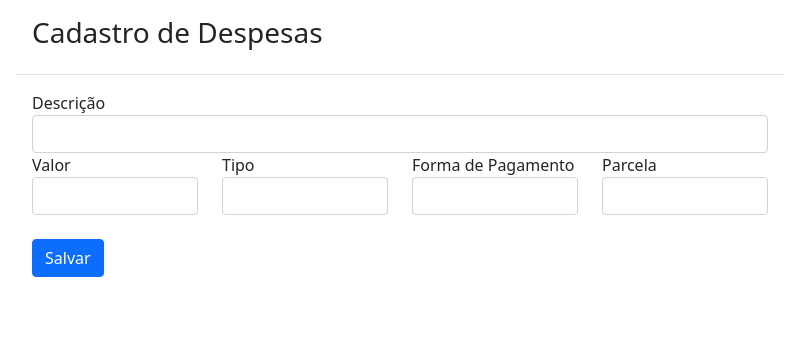
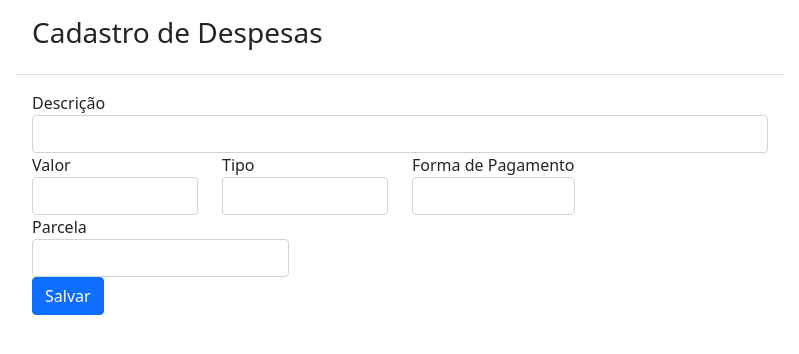
Before and after one commit to davi-system/GSYSTEM, a CakePHP app: the page made by app/View/Despesas/add.ctp in a window 1280 px wide. Shown: the top 354 px of the page, without its empty margins (240-1039 px from the left). Run offline with PHP 8.4 and a stand-in for CakePHP, Linux system fonts and the light colour scheme; the template is opened without the code that fills it, so the values that code supplies are empty; form fields are guessed from the names that the template uses; some libraries are stand-ins or nearby versions.

Commit message:
alterando class da div

```diff
--- a/app/View/Despesas/add.ctp
+++ b/app/View/Despesas/add.ctp
@@ -48,7 +48,7 @@
                             ?>
                         </div>
 
-                        <div class="col-md-3">
+                        <div class="col-auto">
                             <?php
                                 echo $this->Form->input('des_frp_fk', array(
                                     'label' => 'Forma de Pagamento',
@@ -61,7 +61,7 @@
                             ?>
                         </div>
 
-                        <div class="col-md-3">
+                        <div class="col-auto">
                             <?php
                                 echo $this->Form->input('des_parcela', array(
                                     'label' => 'Parcela',
@@ -73,8 +73,7 @@
                         </div>
                     </div>
 
-                    <br />
-
+                    <div class="col-auto">
                         <?php
                             echo $this->Form->button('Salvar', array(
                                 'title' => 'Salvar cadastro de despesa',
@@ -82,6 +81,7 @@
                                 'class' => 'btn btn-primary'
                             ));
                         ?>
+                    </div>
 
                 <?php echo $this->Form->end(); ?>
             </div>
```
Lines whose indentation alone changed are shown as unchanged.
